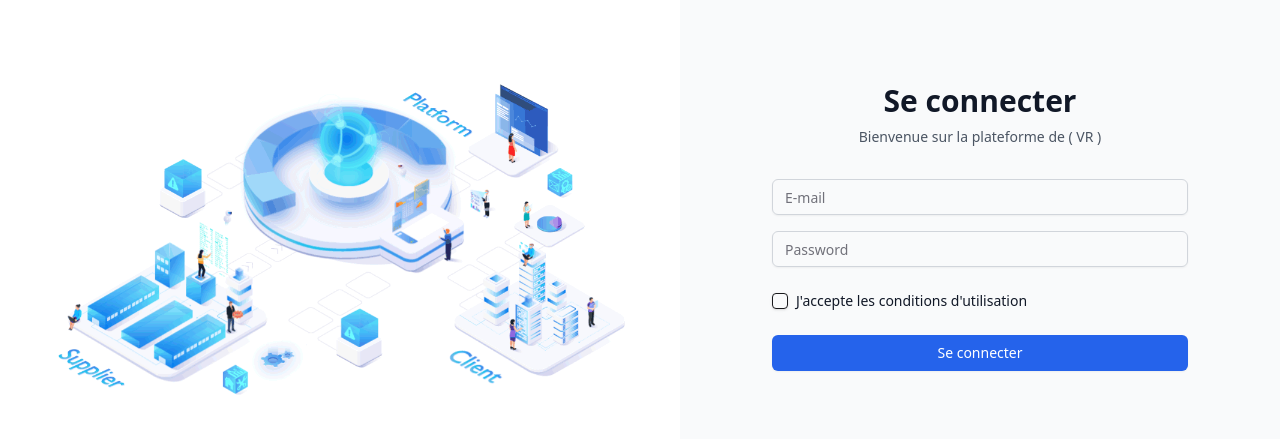
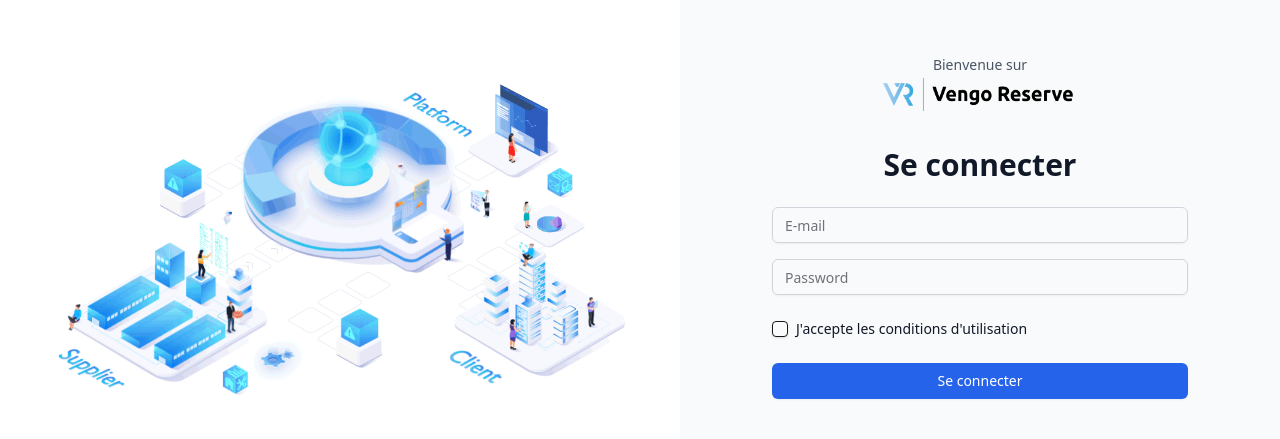
Before and after one commit to mybatit/xfront, a React (Vite) app: page /login in a window 1280 px wide. Shown: the part 173-612 px from the top of the page. Built offline with nearby package versions, Linux system fonts and the light colour scheme.

Commit message:
ajouter Logo dans page login

```diff
--- a/src/pages/Authentication/Login.tsx
+++ b/src/pages/Authentication/Login.tsx
@@ -82,12 +82,21 @@ export default function SignUpPage() {
       <div className="flex-1 flex items-center justify-center">
         <div className="w-full max-w-md space-y-8 px-4">
           <div className="text-center">
-            <h2 className="text-3xl font-bold text-gray-900">Se connecter</h2>
-            <p className="mt-2 text-sm text-gray-600">
-              Bienvenue sur la plateforme de ( VR )
+            <p className="mb-2 text-sm text-gray-600">
+              Bienvenue sur
+              <img
+                src="/Vengo-reserve.png"
+                alt="Praxedo Logo"
+                width={200}
+                height={50}
+                className="h-10 mx-auto"
+              />
             </p>
+
           </div>
           <form className="mt-8 space-y-6" onSubmit={handleSubmit}>
+          <h2 className="text-3xl text-center font-bold text-gray-900">Se connecter</h2>
+
             <div className="space-y-4">
               <div>
                 <label htmlFor="email" className="sr-only">
@@ -127,7 +136,9 @@ export default function SignUpPage() {
               <Checkbox
                 id="agree-terms"
                 checked={agreedToTerms}
-                onCheckedChange={(checked) => setAgreedToTerms(checked as boolean)}
+                onCheckedChange={(checked) =>
+                  setAgreedToTerms(checked as boolean)
+                }
               />
               <label
                 htmlFor="agree-terms"
@@ -138,22 +149,22 @@ export default function SignUpPage() {
             </div>
 
             <div>
-              {loading ?
-                <Button disabled
+              {loading ? (
+                <Button
+                  disabled
                   className="w-full flex justify-center py-2 px-4 border border-transparent rounded-md shadow-sm text-sm font-medium text-white bg-blue-600 hover:bg-blue-700 focus:outline-none focus:ring-2 focus:ring-offset-2 focus:ring-blue-500"
-
                 >
                   <Loader2 className="mr-2 h-4 w-4 animate-spin" />
                   Please wait
-              </Button> :
-
+                </Button>
+              ) : (
                 <Button
                   type="submit"
                   className="w-full flex justify-center py-2 px-4 border border-transparent rounded-md shadow-sm text-sm font-medium text-white bg-blue-600 hover:bg-blue-700 focus:outline-none focus:ring-2 focus:ring-offset-2 focus:ring-blue-500"
                 >
                   Se connecter
                 </Button>
-            }
+              )}
             </div>
           </form>
         </div>
```
Lines whose indentation alone changed are shown as unchanged.
